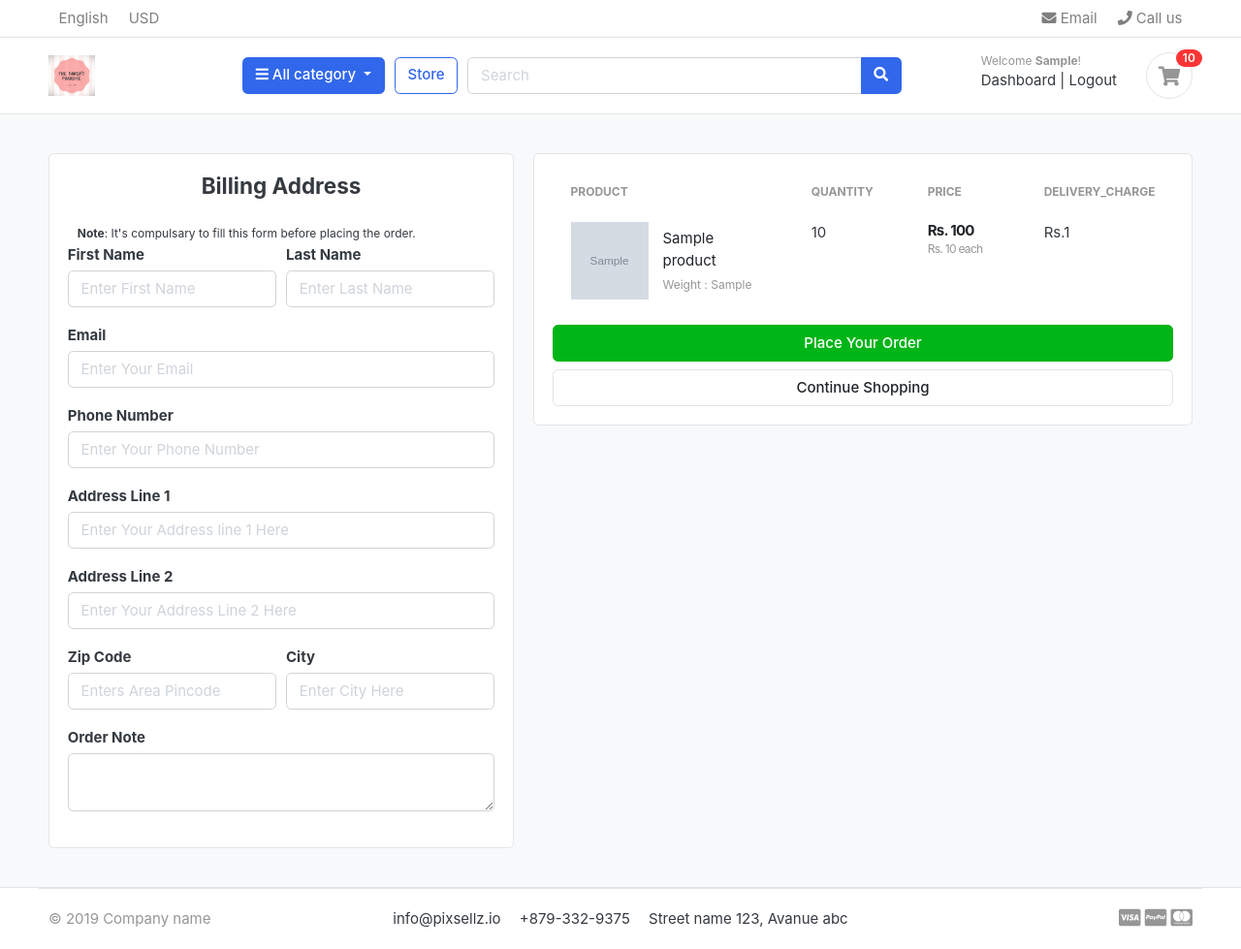
After one commit to dev-PrabhatShukla/BakkeryShop-django, a Django app: page /cart/checkout/ in a window 1280 px wide. The commit adds this page. Shown: the whole page at 97% size. Run offline with Django 3.2, Linux system fonts and the light colour scheme; a user stored in the database is signed in; tables that the repository leaves empty hold one stand-in row (values such as "Sample post"); grey boxes marked "Sample" are stand-in pictures; some libraries are stand-ins or nearby versions; some web fonts are replaced.

Commit message:
Handle cart and checkout page for logged in users

```diff
--- a/carts/context_processors.py
+++ b/carts/context_processors.py
@@ -9,7 +9,10 @@ def counter(request):
     else:
         try:
             cart = Cart.objects.filter(cart_id=_cart_id(request))
-            cart_items = CartItem.objects.all().filter(cart=cart[:1])
+            if request.user.is_authenticated:
+                cart_items = CartItem.objects.all().filter(user=request.user)
+            else:
+                cart_items = CartItem.objects.all().filter(cart=cart[:1])
             for cart_item in cart_items:
                 cart_count += cart_item.quantity
         except Cart.DoesNotExist:
--- a/carts/models.py
+++ b/carts/models.py
@@ -1,6 +1,7 @@
 from django.db import models
 
 from store.models import Product, Variation
+from accounts.models import Account
 
 # Create your models here.
 
@@ -15,9 +16,10 @@ class Cart(models.Model):
 
 
 class CartItem(models.Model):
+    user = models.ForeignKey(Account, on_delete=models.CASCADE, null=True)
     product = models.ForeignKey(Product, on_delete=models.CASCADE)
     variations = models.ManyToManyField(Variation, blank=True)
-    cart = models.ForeignKey(Cart, on_delete=models.CASCADE)
+    cart = models.ForeignKey(Cart, on_delete=models.CASCADE, null=True)
     quantity = models.IntegerField()
     is_active = models.BooleanField(default=True)
 
--- a/carts/urls.py
+++ b/carts/urls.py
@@ -6,4 +6,6 @@ urlpatterns = [
     path('add_cart/<int:product_id>/', views.add_cart, name='add_cart'),
     path('remove_cart/<int:product_id>/<int:cart_item_id>/', views.remove_cart, name='remove_cart'),
     path('remove_cart_item/<int:product_id>/<int:cart_item_id>/', views.remove_cart_item, name='remove_cart_item'),
+
+    path('checkout/', views.checkout, name='checkout')
 ]
--- a/carts/views.py
+++ b/carts/views.py
@@ -2,6 +2,7 @@ from django.shortcuts import render, redirect, get_object_or_404
 from store.models import Product, Variation
 from .models import Cart, CartItem
 from django.core.exceptions import ObjectDoesNotExist
+from django.contrib.auth.decorators import login_required
 
 # Create your views here.
 
@@ -14,78 +15,139 @@ def _cart_id(request):
     return cart
 
 def add_cart(request, product_id):
-    product = Product.objects.get(id=product_id) #get the product
-    product_variation = []
-    if request.method == 'POST':
+    current_user = request.user
+    product = Product.objects.get(id=product_id)
+    # If User Is Authenticated
+    if current_user.is_authenticated:
+        product_variation = []
+        if request.method == 'POST':
 
-        for item in request.POST:
-            key = item
-            value = request.POST[key]
+            for item in request.POST:
+                key = item
+                value = request.POST[key]
 
 
-            try:
-                variation = Variation.objects.get(product=product, variation_category__iexact=key, variation_value__iexact=value)
-                product_variation.append(variation)
-            except:
-                pass
+                try:
+                    variation = Variation.objects.get(product=product, variation_category__iexact=key, variation_value__iexact=value)
+                    product_variation.append(variation)
+                except:
+                    pass
 
-    try:
-        cart = Cart.objects.get(cart_id=_cart_id(request)) #get the cart using the cart id present in the session
-    except Cart.DoesNotExist:
-        cart = Cart.objects.create(
-            cart_id = _cart_id(request)
-        )
-    cart.save()
+        is_cart_item_exists = CartItem.objects.filter(product=product, user=current_user).exists()
+        if is_cart_item_exists:
+            cart_item = CartItem.objects.filter(product=product, user=current_user)
+            ex_var_list = []
+            id = []
+            for item in cart_item:
+                existing_variation = item.variations.all()
+                ex_var_list.append(list(existing_variation))
+                id.append(item.id)
+
+            if product_variation in ex_var_list:
+                # increased cart item
+                index = ex_var_list.index(product_variation)
+                item_id = id[index]
+                item = CartItem.objects.get(product=product, id=item_id)
+                item.quantity += 1
+                item.save()
+            else:
+                # create new cart item
+                item = CartItem.objects.create(product=product, quantity=1, user=current_user)
 
 
-    is_cart_item_exists = CartItem.objects.filter(product=product, cart=cart).exists()
-    if is_cart_item_exists:
-        cart_item = CartItem.objects.filter(product=product, cart=cart)
-        # existing variations - database
-        # current variations - product_variation
-        # item id - database
-        ex_var_list = []
-        id = []
-        for item in cart_item:
-            existing_variation = item.variations.all()
-            ex_var_list.append(list(existing_variation))
-            id.append(item.id)
+                if len(product_variation) > 0:
+                    item.variations.clear()
+                    item.variations.add(*product_variation)
+                item.save()
+        else:
+            cart_item = CartItem.objects.create(
+                product = product,
+                quantity = 1,
+                user = current_user,
+            )
+            if len(product_variation) > 0:
+                cart_item.variations.clear()
+                cart_item.variations.add(*product_variation)
+            cart_item.save()
+        return redirect('cart')
 
-        if product_variation in ex_var_list:
-            # increased cart item
-            index = ex_var_list.index(product_variation)
-            item_id = id[index]
-            item = CartItem.objects.get(product=product, id=item_id)
-            item.quantity += 1
-            item.save()
-        else:
-            # create new cart item
-            item = CartItem.objects.create(product=product, quantity=1, cart=cart)
+    # If User Is Not Authenticated
+
+    else:
+        product_variation = []
+        if request.method == 'POST':
+
+            for item in request.POST:
+                key = item
+                value = request.POST[key]
 
 
+                try:
+                    variation = Variation.objects.get(product=product, variation_category__iexact=key, variation_value__iexact=value)
+                    product_variation.append(variation)
+                except:
+                    pass
+
+        try:
+            cart = Cart.objects.get(cart_id=_cart_id(request)) #get the cart using the cart id present in the session
+        except Cart.DoesNotExist:
+            cart = Cart.objects.create(
+                cart_id = _cart_id(request)
+            )
+        cart.save()
+
+
+        is_cart_item_exists = CartItem.objects.filter(product=product, cart=cart).exists()
+        if is_cart_item_exists:
+            cart_item = CartItem.objects.filter(product=product, cart=cart)
+            # existing variations - database
+            # current variations - product_variation
+            # item id - database
+            ex_var_list = []
+            id = []
+            for item in cart_item:
+                existing_variation = item.variations.all()
+                ex_var_list.append(list(existing_variation))
+                id.append(item.id)
+
+            if product_variation in ex_var_list:
+                # increased cart item
+                index = ex_var_list.index(product_variation)
+                item_id = id[index]
+                item = CartItem.objects.get(product=product, id=item_id)
+                item.quantity += 1
+                item.save()
+            else:
+                # create new cart item
+                item = CartItem.objects.create(product=product, quantity=1, cart=cart)
+
+
+                if len(product_variation) > 0:
+                    item.variations.clear()
+                    item.variations.add(*product_variation)
+                item.save()
+        else:
+            cart_item = CartItem.objects.create(
+                product = product,
+                quantity = 1,
+                cart = cart,
+            )
             if len(product_variation) > 0:
-                item.variations.clear()
-                item.variations.add(*product_variation)
-            item.save()
-    else:
-        cart_item = CartItem.objects.create(
-            product = product,
-            quantity = 1,
-            cart = cart,
-        )
-        if len(product_variation) > 0:
-            cart_item.variations.clear()
-            cart_item.variations.add(*product_variation)
-        cart_item.save()
-    return redirect('cart')
+                cart_item.variations.clear()
+                cart_item.variations.add(*product_variation)
+            cart_item.save()
+        return redirect('cart')
 
 
 
 def remove_cart(request, product_id, cart_item_id):
-    cart = Cart.objects.get(cart_id=_cart_id(request))
     product = get_object_or_404(Product, id=product_id)
     try:
-        cart_item = CartItem.objects.get(product=product, cart=cart, id=cart_item_id)
+        if request.user.is_authenticated:
+            cart_item = CartItem.objects.get(product=product, user=request.user, id=cart_item_id)
+        else:
+            cart = Cart.objects.get(cart_id=_cart_id(request))
+            cart_item = CartItem.objects.get(product=product, cart=cart, id=cart_item_id)
         if cart_item.quantity > 1:
             cart_item.quantity -= 1
             cart_item.save()
@@ -98,17 +160,23 @@ def remove_cart(request, product_id, cart_item_id):
 
 
 def remove_cart_item(request, product_id, cart_item_id):
-    cart = Cart.objects.get(cart_id=_cart_id(request))
     product = get_object_or_404(Product, id=product_id)
-    cart_item = CartItem.objects.get(product=product, cart=cart, id=cart_item_id)
+    if request.user.is_authenticated:
+        cart_item = CartItem.objects.get(product=product, user=request.user, id=cart_item_id)
+    else:
+        cart = Cart.objects.get(cart_id=_cart_id(request))
+        cart_item = CartItem.objects.get(product=product, cart=cart, id=cart_item_id)
     cart_item.delete()
     return redirect('cart')
 
 
-def cart(request, total=0, quantity=0,delivery=0,grand_total=0, cart_item=None):
+def cart(request, total=0, quantity=0,delivery=0,grand_total=0, cart_items=None):
     try:
-        cart = Cart.objects.get(cart_id=_cart_id(request))
-        cart_items = CartItem.objects.filter(cart=cart, is_active=True)
+        if request.user.is_authenticated:
+            cart_items = CartItem.objects.filter(user=request.user, is_active=True)
+        else:
+            cart = Cart.objects.get(cart_id=_cart_id(request))
+            cart_items = CartItem.objects.filter(cart=cart, is_active=True)
         for cart_item in cart_items:
             total += (cart_item.product.price * cart_item.quantity)
             delivery += (cart_item.product.delivery_charge)
@@ -125,3 +193,30 @@ def cart(request, total=0, quantity=0,delivery=0,grand_total=0, cart_item=None):
         'grand_total':grand_total,
         }
     return render(request, 'store/cart.html', context)
+
+
+
+@login_required(login_url='login')
+def checkout(request, total=0, quantity=0,delivery=0,grand_total=0, cart_items=None):
+    try:
+        if request.user.is_authenticated:
+            cart_items = CartItem.objects.filter(user=request.user, is_active=True)
+        else:
+            cart = Cart.objects.get(cart_id=_cart_id(request))
+            cart_items = CartItem.objects.filter(cart=cart, is_active=True)
+        for cart_item in cart_items:
+            total += (cart_item.product.price * cart_item.quantity)
+            delivery += (cart_item.product.delivery_charge)
+            quantity += cart_item.quantity
+        grand_total = total + delivery
+    except ObjectDoesNotExist:
+        pass # Just Ignore
+
+    context = {
+        'total':total,
+        'delivery':delivery,
+        'quantity':quantity,
+        'cart_items':cart_items,
+        'grand_total':grand_total,
+        }
+    return render(request, 'store/checkout.html', context)
--- a/store/views.py
+++ b/store/views.py
@@ -17,13 +17,13 @@ def store(request, category_slug=None):
     if category_slug != None:
         categories = get_object_or_404(Category, slug=category_slug)
         products = Product.objects.filter(category=categories, is_available=True)
-        paginator = Paginator(products, 1)
+        paginator = Paginator(products, 2)
         page = request.GET.get('page')
         paged_products = paginator.get_page(page)
         product_count = products.count()
     else:
         products = Product.objects.all().filter(is_available=True).order_by('id')
-        paginator = Paginator(products, 6)
+        paginator = Paginator(products, 9)
         page = request.GET.get('page')
         paged_products = paginator.get_page(page)
         product_count = products.count()
--- a/templates/store/cart.html
+++ b/templates/store/cart.html
@@ -121,7 +121,7 @@
                 <p class="text-center mb-3">
                     <img src="{% static './images/misc/payments.png' %}" height="26">
                 </p>
-                <a href="./place-order.html" class="btn btn-primary btn-block"> Checkout </a>
+                <a href="{% url 'checkout' %}" class="btn btn-primary btn-block"> Checkout </a>
                 <a href="{% url 'store' %}" class="btn btn-light btn-block">Continue Shopping</a>
             </div> <!-- card-body.// -->
             </div> <!-- card.// -->
--- /dev/null
+++ b/templates/store/checkout.html
@@ -0,0 +1,152 @@
+{% extends 'base.html' %}
+
+{% load static %}
+
+
+{% block content %}
+
+
+<section class="section-content padding-y bg">
+    <div class="container">
+
+    <!-- ============================ COMPONENT 1 ================================= -->
+
+
+    <div class="row">
+        <aside class="col-lg-5">
+    <div class="card">
+        <div class="card-body">
+            <h4 class="card-title mb-4 text-center"><b>Billing Address</b></h4>
+            <small><h7 class="col md-2"><b>Note</b>: It's compulsary to fill this form before placing the order.</h7></small>
+            <form action="" method="POST">
+                {% csrf_token %}
+                <div class="form-row">
+                    <div class="col form-group">
+                        <label for=""><b>First Name</b></label>
+                        <input type="text" name="first_name" class="form-control" placeholder="Enter First Name" required>
+                    </div>
+                    <div class="col form-group">
+                        <label for=""><b>Last Name</b></label>
+                        <input type="text" name="last_name" class="form-control" placeholder="Enter Last Name" required>
+                    </div>
+                </div>
+                <div class="form-row">
+                    <div class="col form-group">
+                        <label for=""><b>Email</b></label>
+                        <input type="email" name="email" class="form-control" placeholder="Enter Your Email" required>
+                    </div>
+                </div>
+                <div class="form-row">
+                    <div class="col form-group">
+                        <label for=""><b>Phone Number</b></label>
+                        <input type="text" name="phone" class="form-control" placeholder="Enter Your Phone Number" required>
+                    </div>
+                </div>
+                <div class="form-row">
+                    <div class="col form-group">
+                        <label for=""><b>Address Line 1</b></label>
+                        <input type="text" name="address_line_1" class="form-control" placeholder="Enter Your Address line 1 Here" required>
+                    </div>
+                </div>
+                <div class="form-row">
+                    <div class="col form-group">
+                        <label for=""><b>Address Line 2</b></label>
+                        <input type="text" name="address_line_2" class="form-control" placeholder="Enter Your Address Line 2 Here">
+                    </div>
+                </div>
+                <div class="form-row">
+                    <div class="col form-group">
+                        <label for=""><b>Zip Code</b></label>
+                        <input type="text" name="zip_code" class="form-control" placeholder="Enters Area Pincode" required>
+                    </div>
+                    <div class="col form-group">
+                        <label for=""><b>City</b></label>
+                        <input type="text" name="city" class="form-control" placeholder="Enter City Here" required>
+                    </div>
+                </div>
+                <div class="form-row">
+                    <div class="col form-group">
+                        <label for=""><b>Order Note</b></label>
+                        <textarea name="order_note" rows="2" class="form-control"></textarea>
+                    </div>
+                </div>
+
+        </div>
+    </div> <!-- card.// -->
+
+        </aside> <!-- col.// -->
+        <aside class="col-lg-7">
+
+            <div class="card">
+            <div class="card-body">
+                <table class="table table-borderless table-shopping-cart">
+                    <thead class="text-muted">
+                        <tr class="small text-uppercase">
+                            <th scope="col">Product</th>
+                            <th scope="col" width="120">Quantity</th>
+                            <th scope="col" width="120">Price</th>
+                            <th scope="col" width="120">Delivery_Charge</th>
+                        </tr>
+                    </thead>
+                    <tbody>
+
+                    {% for cart_item in cart_items %}
+                    <tr>
+                        <td>
+                            <figure class="itemside align-items-center">
+                                <div class="aside"><img src="{{ cart_item.product.images.url }}" class="img-sm"></div>
+                                <figcaption class="info">
+                                    <a href="{{ cart_item.product.get_url }}" class="title text-dark">{{ cart_item.product.product_name }}</a>
+                                    <p class="text-muted small">
+                                        {% if cart_item.variations.all %}
+                                            {% for item in cart_item.variations.all %}
+                                                {{ item.variation_category | capfirst }} : {{ item.variation_value | capfirst }} <br>
+                                            {% endfor %}
+                                        {% endif %}
+                                    </p>
+                                </figcaption>
+                            </figure>
+                        </td>
+                        <td>
+                            <!-- col.// -->
+                                        <label for="">{{cart_item.quantity}}</label>
+                        </td>
+                        <td>
+                            <div class="price-wrap">
+                                <var class="price">Rs. {{ cart_item.sub_total }}</var>
+                                <small class="text-muted">Rs. {{ cart_item.product.price }} each </small>
+                            </div> <!-- price-wrap .// -->
+                        </td>
+
+                        <!--just try-->
+                        <td>
+                            <div class="delivery_charge-wrap">
+                                <var class="delivery_charge">Rs.{{ cart_item.product.delivery_charge }}</var>
+                            </div> <!-- price-wrap .// -->
+                        </td>
+
+                        <!--try ends here-->
+                    </tr>
+                    {% endfor %}
+
+                    </tbody>
+                </table>
+                <button type="submit" name="submit" class="btn btn-success btn-block">Place Your Order</button>
+                <a href="{% url 'store' %}" class="btn btn-light btn-block">Continue Shopping</a>
+            </form>
+            </div> <!-- card-body.// -->
+            </div> <!-- card.// -->
+
+
+    </aside> <!-- col.// -->
+
+
+    </div> <!-- row.// -->
+    <!-- ============================ COMPONENT 1 END .// ================================= -->
+
+    </div> <!-- container //  -->
+    </section>
+    <!-- ========================= SECTION CONTENT END// ========================= -->
+
+
+{% endblock %}
```
Also changed, not shown: accounts/views.py (+55 -1 lines), carts/migrations/0007_auto_20210510_2106.py (added).
